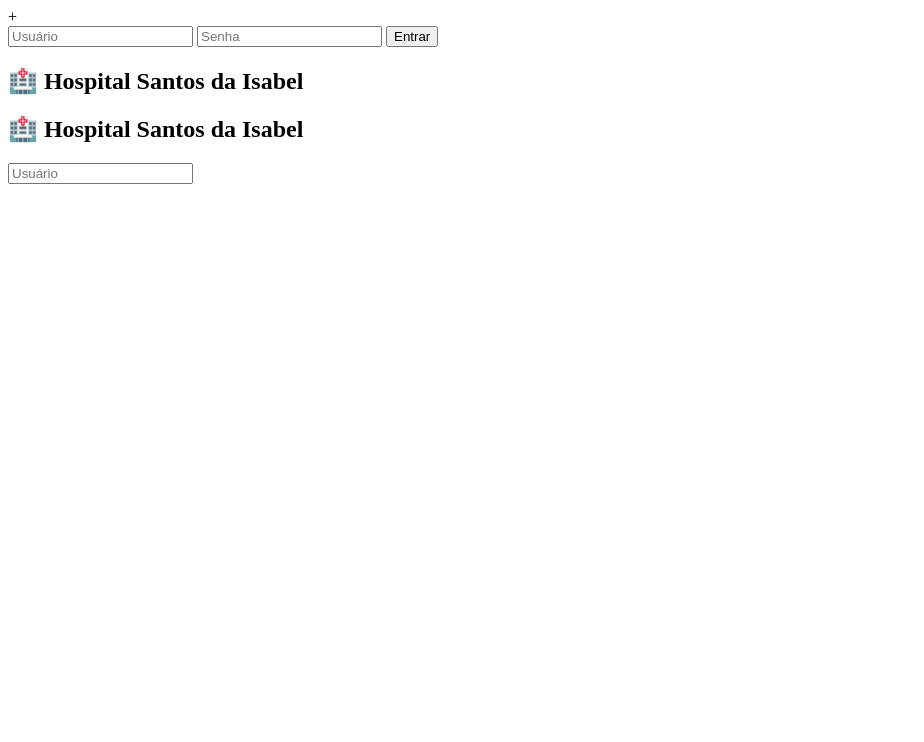
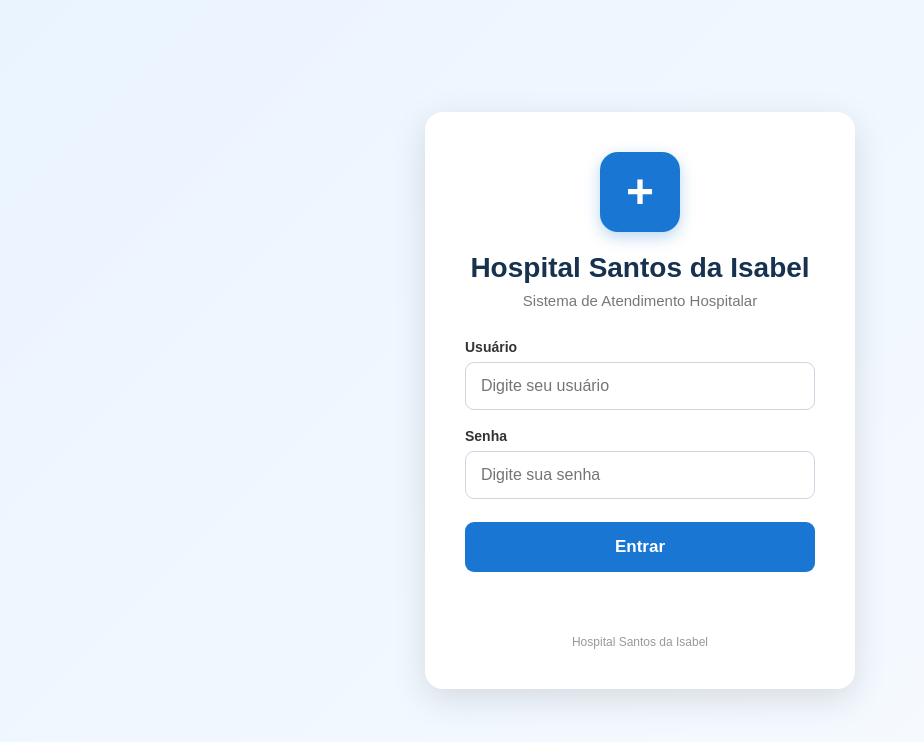
Before and after one commit to kaywz/sentinela, a website: page frontend/index.html in a window 1280 px wide. Shown: the whole page, without its empty margins (0-924 px from the left). Drawn offline with Linux system fonts and the light colour scheme.

Commit message:
Refactor HTML structure and improve login functionality

```diff
--- a/frontend/index.html
+++ b/frontend/index.html
@@ -1,36 +1,287 @@
 <!DOCTYPE html>
+<html lang="pt-BR">
+
+<head>
+  <meta charset="UTF-8">
+  <meta name="viewport" content="width=device-width, initial-scale=1.0">
+
+  <title>Hospital Santos da Isabel</title>
+
+  <style>
+    * {
+      box-sizing: border-box;
+      margin: 0;
+      padding: 0;
+      font-family: Arial, Helvetica, sans-serif;
+    }
+
+    body {
+      min-height: 100vh;
+      background: linear-gradient(135deg, #eaf4ff, #f8fbff);
+      display: flex;
+      justify-content: center;
+      align-items: center;
+      padding: 20px;
+    }
+
+    .container {
+      width: 100%;
+      max-width: 430px;
+      background: white;
+      padding: 40px;
+      border-radius: 18px;
+      box-shadow: 0 10px 35px rgba(0, 0, 0, 0.12);
+      text-align: center;
+    }
+
+    .logo {
+      width: 80px;
+      height: 80px;
+      margin: 0 auto 20px;
+      background: #1976d2;
+      border-radius: 18px;
+      display: flex;
+      justify-content: center;
+      align-items: center;
+      color: white;
+      font-size: 48px;
+      font-weight: bold;
+      box-shadow: 0 5px 15px rgba(25, 118, 210, 0.3);
+    }
+
+    .logo::before {
+      content: "+";
+    }
+
+    h1 {
+      color: #16324f;
+      font-size: 28px;
+      margin-bottom: 8px;
+    }
+
+    .subtitulo {
+      color: #777;
+      font-size: 15px;
+      margin-bottom: 30px;
+    }
+
+    .campo {
+      text-align: left;
+      margin-bottom: 18px;
+    }
+
+    .campo label {
+      display: block;
+      color: #333;
+      font-weight: bold;
+      margin-bottom: 7px;
+      font-size: 14px;
+    }
+
+    .campo input {
+      width: 100%;
+      height: 48px;
+      padding: 0 15px;
+      border: 1px solid #ccd6e0;
+      border-radius: 9px;
+      outline: none;
+      font-size: 16px;
+      transition: 0.2s;
+    }
+
+    .campo input:focus {
+      border-color: #1976d2;
+      box-shadow: 0 0 0 3px rgba(25, 118, 210, 0.12);
+    }
+
+    button {
+      width: 100%;
+      height: 50px;
+      border: none;
+      border-radius: 9px;
+      background: #1976d2;
+      color: white;
+      font-size: 17px;
+      font-weight: bold;
+      cursor: pointer;
+      transition: 0.2s;
+      margin-top: 5px;
+    }
+
+    button:hover {
+      background: #125ca8;
+      transform: translateY(-1px);
+    }
+
+    button:disabled {
+      background: #8bb8df;
+      cursor: not-allowed;
+      transform: none;
+    }
+
+    #mensagem {
+      margin-top: 18px;
+      font-size: 14px;
+      min-height: 20px;
+    }
+
+    .erro {
+      color: #d32f2f;
+    }
+
+    .sucesso {
+      color: #2e7d32;
+    }
+
+    .rodape {
+      margin-top: 25px;
+      color: #999;
+      font-size: 12px;
+    }
+  </style>
+</head>
+
+<body>
+
   <div class="container">
-  <div class="logo">
-    <div class="cross">+</div>
+
+    <div class="logo"></div>
+
+    <h1>Hospital Santos da Isabel</h1>
+
+    <p class="subtitulo">
+      Sistema de Atendimento Hospitalar
+    </p>
+
+    <div class="campo">
+      <label for="usuario">Usuário</label>
+      <input
+        id="usuario"
+        type="text"
+        placeholder="Digite seu usuário"
+        autocomplete="username"
+      >
     </div>
 
-  <input id="usuario" placeholder="Usuário">
-  <input id="senha" type="password" placeholder="Senha">
+    <div class="campo">
+      <label for="senha">Senha</label>
+      <input
+        id="senha"
+        type="password"
+        placeholder="Digite sua senha"
+        autocomplete="current-password"
+      >
+    </div>
 
-  <button onclick="login()">Entrar</button>
+    <button id="btnEntrar" onclick="login()">
+      Entrar
+    </button>
+
+    <div id="mensagem"></div>
+
+    <div class="rodape">
+      Hospital Santos da Isabel
     </div>
-  <h2>🏥 Hospital Santos da Isabel</h2>
+
+  </div>
+
 
   <script>
+
     function login() {
+
+      const usuario = document.getElementById("usuario").value.trim();
+      const senha = document.getElementById("senha").value;
+
+      const mensagem = document.getElementById("mensagem");
+      const botao = document.getElementById("btnEntrar");
+
+      mensagem.textContent = "";
+      mensagem.className = "";
+
+      if (!usuario || !senha) {
+        mensagem.textContent = "Digite o usuário e a senha.";
+        mensagem.className = "erro";
+        return;
+      }
+
+      botao.disabled = true;
+      botao.textContent = "Entrando...";
+
       fetch("/login", {
+
         method: "POST",
-    headers: {"Content-Type": "application/json"},
+
+        headers: {
+          "Content-Type": "application/json"
+        },
+
         body: JSON.stringify({
+          usuario: usuario,
+          senha: senha
+        })
 
       })
+
+      .then(response => {
+
+        if (!response.ok) {
+          throw new Error("Usuário ou senha inválidos.");
+        }
+
+        return response.json();
+
       })
-  .then(r => r.json())
+
       .then(data => {
-    if(data.tipo === "triagem") location.href = "triagem.html";
-    if(data.tipo === "medico") location.href = "medico.html";
-    if(data.tipo === "atendimento") location.href = "atendimento.html";
+
+        if (data.tipo === "triagem") {
+          window.location.href = "triagem.html";
+        }
+
+        else if (data.tipo === "medico") {
+          window.location.href = "medico.html";
+        }
+
+        else if (data.tipo === "atendimento") {
+          window.location.href = "atendimento.html";
+        }
+
+        else {
+          mensagem.textContent = "Tipo de usuário não reconhecido.";
+          mensagem.className = "erro";
+
+          botao.disabled = false;
+          botao.textContent = "Entrar";
+        }
+
+      })
+
+      .catch(error => {
+
+        console.error(error);
+
+        mensagem.textContent = "Usuário ou senha inválidos.";
+        mensagem.className = "erro";
+
+        botao.disabled = false;
+        botao.textContent = "Entrar";
+
       });
+
     }
+
+    // Permite apertar Enter para fazer login
+    document.getElementById("senha").addEventListener("keydown", function(event) {
+
+      if (event.key === "Enter") {
+        login();
+      }
+
+    });
+
   </script>
 
-<h2>🏥 Hospital Santos da Isabel</h2>
-<input id="usuario" placeholder="Usuário">
+</body>
 
-</body>
 </html>
```
Lines whose indentation alone changed are shown as unchanged.
